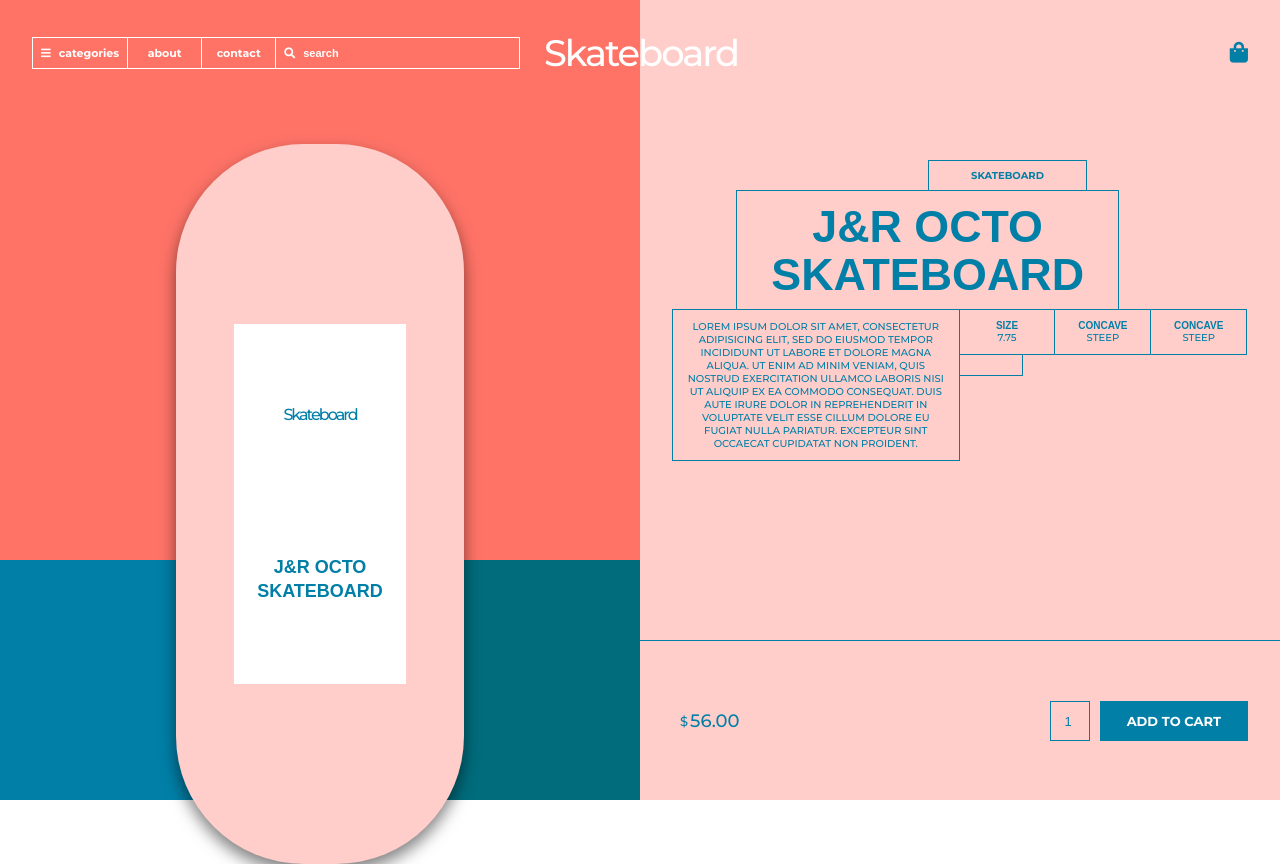
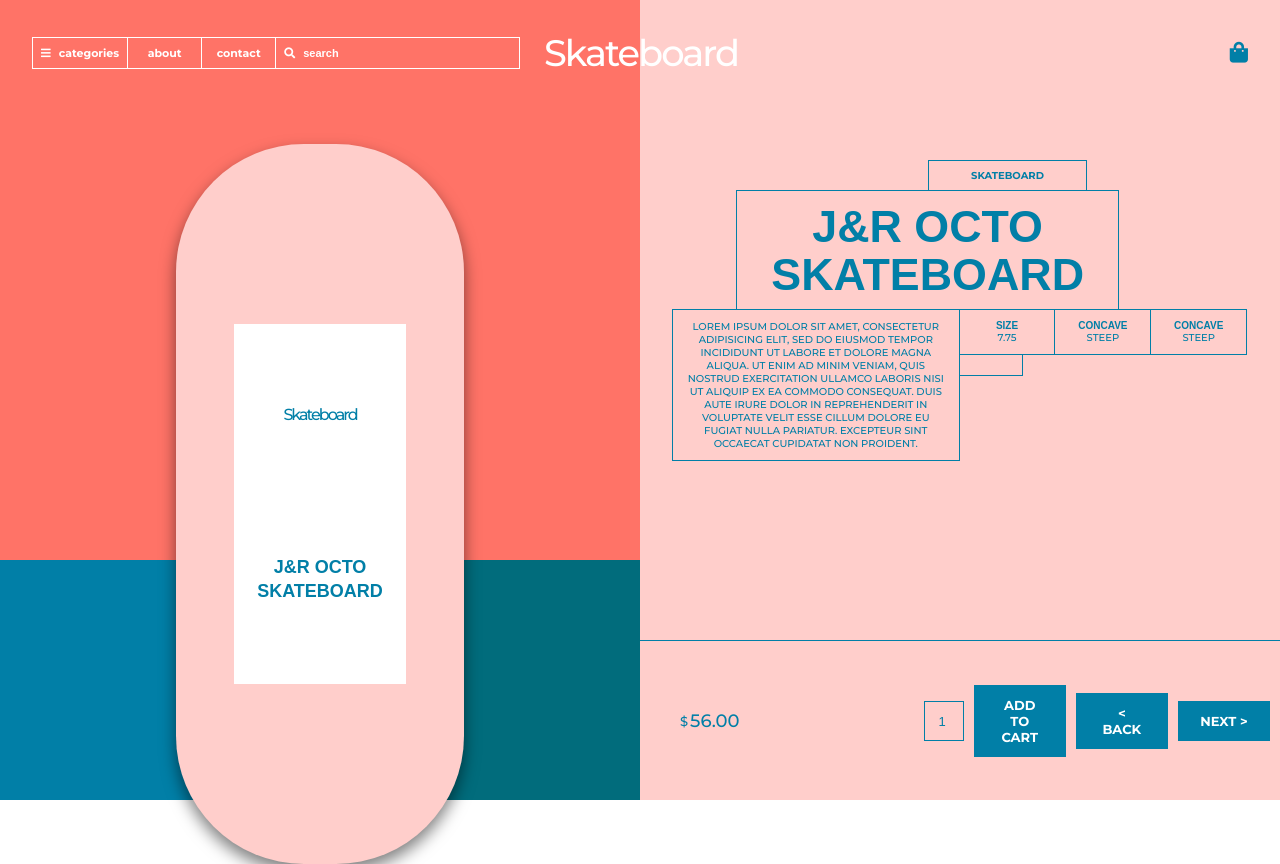
Before and after one commit to VictorParraCant/shop-skateboards, a React (Create React App) app: page / in a window 1280 px wide. Built offline with nearby package versions, Linux system fonts and the light colour scheme; a web font is replaced by a local one.

Commit message:
Add nav buttons

```diff
--- a/src/app/containers/shopcart/Shopcart.js
+++ b/src/app/containers/shopcart/Shopcart.js
@@ -18,6 +18,7 @@ const Shopcart = ({ price, quantity, handlerChange, handlerClick, animated }) =>
       />
     </div>
     <div className='add-shopcart'>
+
       <div className='input-shopcart'>
         <input
           name='quantity'
@@ -31,6 +32,10 @@ const Shopcart = ({ price, quantity, handlerChange, handlerClick, animated }) =>
       <div type='button' className='button button-add' onClick={animated ? null : handlerClick}>
         <span>ADD TO CART</span>
       </div>
+
+      <div type='button' className='button' onClick={animated ? null : handlerClick}><span>{'< BACK'}</span></div>
+      <div type='button' className='button' onClick={animated ? null : handlerClick}><span>{'NEXT >'}</span></div>
+
     </div>
   </div>
 );
--- a/src/app/containers/shopcart/shopcart.scss
+++ b/src/app/containers/shopcart/shopcart.scss
@@ -10,7 +10,7 @@
   border-top: 1px solid $blue;
 
   .price {
-    flex: 0.6;
+    flex: 0.4;
     padding:  1.25rem 2.5rem;
     font-family: $fontBrand;
     color: $blue;
@@ -30,11 +30,11 @@
   }
 
   .add-shopcart {
-    flex: 0.4;
+    flex: 0.7;
     display: inline-flex;
     justify-content: space-between;
     align-items: center;
-    padding:  1.25rem 2rem;
+    // padding:  1.25rem 2rem;
 
     .input-shopcart {
       width: 2.5rem;
@@ -59,6 +59,19 @@
 
     }
 
+    .button {
+        margin-right: 0.625rem;
+        width: 100%;
+        padding:  0.625rem  1.25rem;
+        background-color: $blue;
+        border: 2px solid $blue;
+        color: $white;
+        font-weight: 700;
+        text-align: center;
+        font-family: $fontBrand;
+        font-size: $font-button;
+    }
+
     .button-add {
       width: 100%;
       padding:  0.625rem  1.25rem;
```
